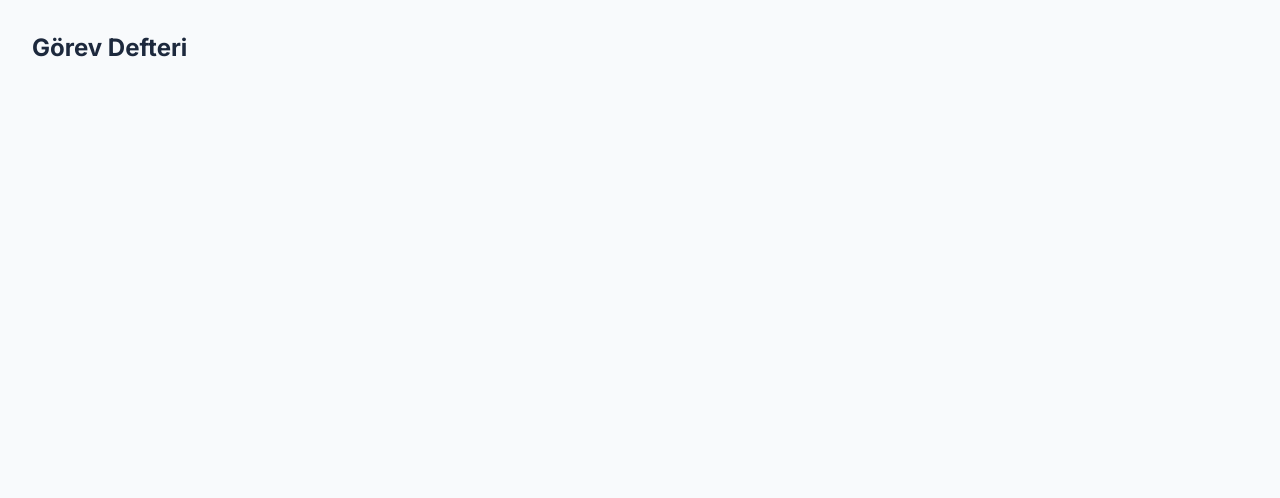
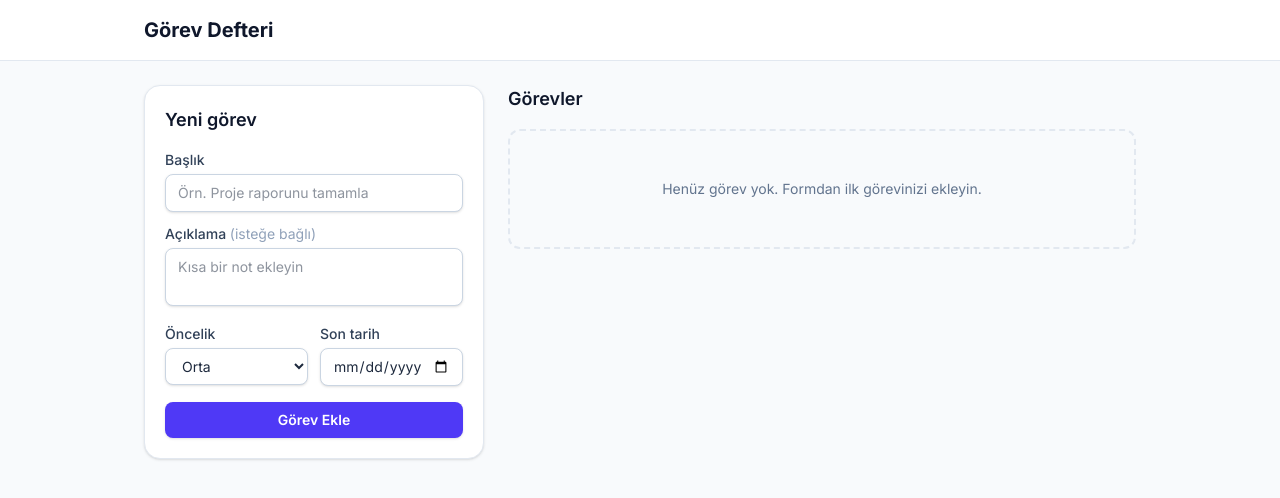
Before and after one commit to yushadev0/sp-web-app, a React (Vite) app: page / in a window 1280 px wide. Shown: the top 498 px of the page. Built offline with nearby package versions, Linux system fonts and the light colour scheme.

Commit message:
Görev ekleme formu ve görev listeleme bileşenleri eklendi

```diff
--- a/src/App.tsx
+++ b/src/App.tsx
@@ -1,5 +1,18 @@
+import TasksPage from './Pages/TasksPage'
+
 function App() {
-  return <h1 className="p-8 text-2xl font-bold">Görev Defteri</h1>
+  return (
+    <div className="min-h-screen">
+      <header className="border-b border-slate-200 bg-white">
+        <div className="mx-auto max-w-5xl px-4 py-4">
+          <h1 className="text-xl font-bold text-slate-900">Görev Defteri</h1>
+        </div>
+      </header>
+      <main className="mx-auto max-w-5xl px-4 py-6">
+        <TasksPage />
+      </main>
+    </div>
+  )
 }
 
 export default App
--- /dev/null
+++ b/src/Components/PriorityBadge.tsx
@@ -0,0 +1,17 @@
+import { PRIORITY_LABELS, type Priority } from '../Interfaces/Task'
+
+const STYLES: Record<Priority, string> = {
+  low: 'bg-emerald-50 text-emerald-700 ring-emerald-600/20',
+  medium: 'bg-amber-50 text-amber-700 ring-amber-600/20',
+  high: 'bg-rose-50 text-rose-700 ring-rose-600/20',
+}
+
+export default function PriorityBadge({ priority }: { priority: Priority }) {
+  return (
+    <span
+      className={`inline-flex items-center rounded-full px-2 py-0.5 text-xs font-medium ring-1 ring-inset ${STYLES[priority]}`}
+    >
+      {PRIORITY_LABELS[priority]}
+    </span>
+  )
+}
--- /dev/null
+++ b/src/Components/TaskForm.tsx
@@ -0,0 +1,124 @@
+import { useState, type FormEvent } from 'react'
+import { PRIORITY_LABELS, type Priority, type TaskInput } from '../Interfaces/Task'
+
+interface TaskFormProps {
+  initialValues?: TaskInput
+  submitLabel?: string
+  onSubmit: (input: TaskInput) => void
+  onCancel?: () => void
+}
+
+const EMPTY: TaskInput = { title: '', description: '', priority: 'medium', dueDate: null }
+
+const inputClass =
+  'w-full rounded-lg border border-slate-300 bg-white px-3 py-2 text-sm shadow-sm outline-none transition focus:border-indigo-500 focus:ring-2 focus:ring-indigo-500/20'
+
+export default function TaskForm({
+  initialValues = EMPTY,
+  submitLabel = 'Görev Ekle',
+  onSubmit,
+  onCancel,
+}: TaskFormProps) {
+  const [values, setValues] = useState<TaskInput>(initialValues)
+  const [error, setError] = useState('')
+  // Aynı sayfada birden fazla form olabileceği için id'ler benzersiz olmalı
+  const idPrefix = onCancel ? 'edit' : 'new'
+
+  const handleSubmit = (event: FormEvent) => {
+    event.preventDefault()
+    const title = values.title.trim()
+    if (!title) {
+      setError('Görev başlığı boş olamaz.')
+      return
+    }
+    onSubmit({ ...values, title, description: values.description.trim() })
+    setError('')
+    if (!onCancel) setValues(EMPTY)
+  }
+
+  return (
+    <form onSubmit={handleSubmit} className="space-y-3" noValidate>
+      <div>
+        <label htmlFor={`${idPrefix}-title`} className="mb-1 block text-sm font-medium text-slate-700">
+          Başlık
+        </label>
+        <input
+          id={`${idPrefix}-title`}
+          type="text"
+          value={values.title}
+          maxLength={120}
+          placeholder="Örn. Proje raporunu tamamla"
+          onChange={(e) => setValues({ ...values, title: e.target.value })}
+          className={inputClass}
+          aria-invalid={!!error}
+        />
+        {error && <p className="mt-1 text-xs text-rose-600">{error}</p>}
+      </div>
+
+      <div>
+        <label htmlFor={`${idPrefix}-description`} className="mb-1 block text-sm font-medium text-slate-700">
+          Açıklama <span className="font-normal text-slate-400">(isteğe bağlı)</span>
+        </label>
+        <textarea
+          id={`${idPrefix}-description`}
+          rows={2}
+          value={values.description}
+          maxLength={500}
+          placeholder="Kısa bir not ekleyin"
+          onChange={(e) => setValues({ ...values, description: e.target.value })}
+          className={`${inputClass} resize-none`}
+        />
+      </div>
+
+      <div className="grid grid-cols-2 gap-3">
+        <div>
+          <label htmlFor={`${idPrefix}-priority`} className="mb-1 block text-sm font-medium text-slate-700">
+            Öncelik
+          </label>
+          <select
+            id={`${idPrefix}-priority`}
+            value={values.priority}
+            onChange={(e) => setValues({ ...values, priority: e.target.value as Priority })}
+            className={inputClass}
+          >
+            {Object.entries(PRIORITY_LABELS).map(([value, label]) => (
+              <option key={value} value={value}>
+                {label}
+              </option>
+            ))}
+          </select>
+        </div>
+        <div>
+          <label htmlFor={`${idPrefix}-dueDate`} className="mb-1 block text-sm font-medium text-slate-700">
+            Son tarih
+          </label>
+          <input
+            id={`${idPrefix}-dueDate`}
+            type="date"
+            value={values.dueDate ?? ''}
+            onChange={(e) => setValues({ ...values, dueDate: e.target.value || null })}
+            className={inputClass}
+          />
+        </div>
+      </div>
+
+      <div className="flex gap-2 pt-1">
+        <button
+          type="submit"
+          className="flex-1 rounded-lg bg-indigo-600 px-4 py-2 text-sm font-semibold text-white shadow-sm transition hover:bg-indigo-500 focus-visible:outline-2 focus-visible:outline-offset-2 focus-visible:outline-indigo-600"
+        >
+          {submitLabel}
+        </button>
+        {onCancel && (
+          <button
+            type="button"
+            onClick={onCancel}
+            className="rounded-lg border border-slate-300 bg-white px-4 py-2 text-sm font-medium text-slate-700 transition hover:bg-slate-50"
+          >
+            Vazgeç
+          </button>
+        )}
+      </div>
+    </form>
+  )
+}
--- /dev/null
+++ b/src/Components/TaskItem.tsx
@@ -0,0 +1,57 @@
+import type { Task } from '../Interfaces/Task'
+import PriorityBadge from './PriorityBadge'
+
+interface TaskItemProps {
+  task: Task
+  onToggle: (id: string) => void
+}
+
+function formatDate(value: string) {
+  return new Date(value).toLocaleDateString('tr-TR', { day: 'numeric', month: 'short', year: 'numeric' })
+}
+
+function isOverdue(task: Task) {
+  if (!task.dueDate || task.completed) return false
+  const today = new Date().toLocaleDateString('en-CA') // YYYY-MM-DD, yerel saat
+  return task.dueDate < today
+}
+
+export default function TaskItem({ task, onToggle }: TaskItemProps) {
+  const overdue = isOverdue(task)
+
+  return (
+    <li className="group flex gap-3 rounded-xl border border-slate-200 bg-white p-4 shadow-sm transition hover:border-slate-300">
+      <input
+        type="checkbox"
+        checked={task.completed}
+        onChange={() => onToggle(task.id)}
+        aria-label={`"${task.title}" görevini ${task.completed ? 'tamamlanmadı' : 'tamamlandı'} olarak işaretle`}
+        className="mt-0.5 size-5 shrink-0 cursor-pointer rounded accent-indigo-600"
+      />
+      <div className="min-w-0 flex-1">
+        <div className="flex flex-wrap items-center gap-2">
+          <h3
+            className={`font-medium break-words ${task.completed ? 'text-slate-400 line-through' : 'text-slate-900'}`}
+          >
+            {task.title}
+          </h3>
+          <PriorityBadge priority={task.priority} />
+        </div>
+        {task.description && (
+          <p className={`mt-1 text-sm break-words ${task.completed ? 'text-slate-400' : 'text-slate-600'}`}>
+            {task.description}
+          </p>
+        )}
+        <div className="mt-2 flex flex-wrap gap-x-4 gap-y-1 text-xs text-slate-500">
+          {task.dueDate && (
+            <span className={overdue ? 'font-medium text-rose-600' : ''}>
+              {overdue ? 'Gecikti: ' : 'Son tarih: '}
+              {formatDate(task.dueDate)}
+            </span>
+          )}
+          <span>Eklendi: {formatDate(task.createdAt)}</span>
+        </div>
+      </div>
+    </li>
+  )
+}
--- /dev/null
+++ b/src/Components/TaskList.tsx
@@ -0,0 +1,26 @@
+import type { Task } from '../Interfaces/Task'
+import TaskItem from './TaskItem'
+
+interface TaskListProps {
+  tasks: Task[]
+  onToggle: (id: string) => void
+  emptyMessage: string
+}
+
+export default function TaskList({ tasks, onToggle, emptyMessage }: TaskListProps) {
+  if (tasks.length === 0) {
+    return (
+      <div className="rounded-xl border-2 border-dashed border-slate-200 px-6 py-12 text-center">
+        <p className="text-sm text-slate-500">{emptyMessage}</p>
+      </div>
+    )
+  }
+
+  return (
+    <ul className="space-y-3">
+      {tasks.map((task) => (
+        <TaskItem key={task.id} task={task} onToggle={onToggle} />
+      ))}
+    </ul>
+  )
+}
--- /dev/null
+++ b/src/Pages/TasksPage.tsx
@@ -0,0 +1,25 @@
+import TaskForm from '../Components/TaskForm'
+import TaskList from '../Components/TaskList'
+import { useTasks } from '../hooks/useTasks'
+
+export default function TasksPage() {
+  const { tasks, addTask, toggleTask } = useTasks()
+
+  return (
+    <div className="grid gap-6 lg:grid-cols-[340px_1fr] lg:items-start">
+      <section className="rounded-2xl border border-slate-200 bg-white p-5 shadow-sm lg:sticky lg:top-6">
+        <h2 className="mb-4 text-lg font-semibold text-slate-900">Yeni görev</h2>
+        <TaskForm onSubmit={addTask} />
+      </section>
+
+      <section>
+        <h2 className="mb-4 text-lg font-semibold text-slate-900">Görevler</h2>
+        <TaskList
+          tasks={tasks}
+          onToggle={toggleTask}
+          emptyMessage="Henüz görev yok. Formdan ilk görevinizi ekleyin."
+        />
+      </section>
+    </div>
+  )
+}
```
